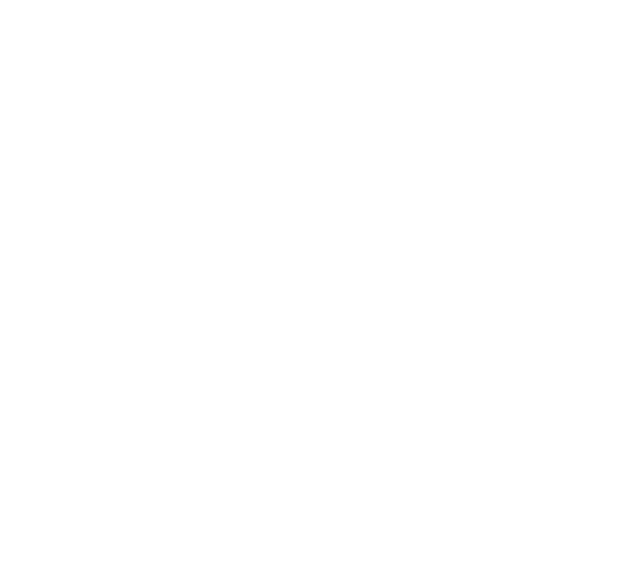
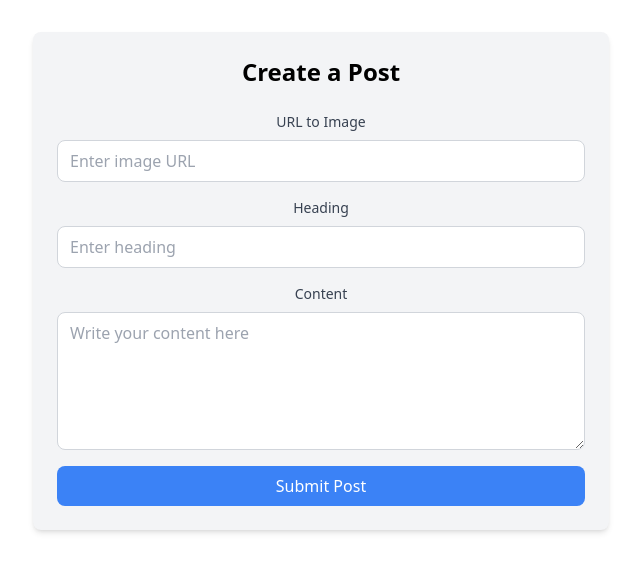
Before and after one commit to dobrqka/blog, a React (Vite) app in the folder front/: page /new-post in a window 1280 px wide. Before the commit this address had no page. Shown: the top 572 px of the page, without its empty margins (319-959 px from the left). Built offline with nearby package versions, Linux system fonts and the light colour scheme.

Commit message:
Commenting and post creation for uses

```diff
--- a/front/src/App.jsx
+++ b/front/src/App.jsx
@@ -4,6 +4,7 @@ import HomePage from "./components/HomePage.jsx";
 import Post from "./components/Post.jsx";
 import LoginForm from "./components/LoginForm.jsx";
 import Register from "./components/Register.jsx";
+import PostCreate from "./components/PostCreate.jsx";
 
 function App() {
   return (
@@ -13,6 +14,7 @@ function App() {
         <Route path="/post/:id" element={<Post />} />
         <Route path="/login" element={<LoginForm />} />
         <Route path="/register" element={<Register />} />
+        <Route path="/new-post" element={<PostCreate />} />
       </Routes>
     </Router>
   );
--- a/front/src/components/CommentSection.jsx
+++ b/front/src/components/CommentSection.jsx
@@ -1,9 +1,12 @@
-import { useState, useEffect } from "react";
+import { useState, useEffect, useContext } from "react";
 import { useParams } from "react-router-dom";
+import { AuthContext } from "../contexts/AuthContext.jsx";
 
 const CommentSection = () => {
   const [comments, setComments] = useState([]);
   const { id } = useParams();
+  const { isAuthenticated, user, logout } = useContext(AuthContext);
+  const [text, setText] = useState("");
 
   useEffect(() => {
     const fetchComments = async () => {
@@ -27,6 +30,35 @@ const CommentSection = () => {
     return email;
   };
 
+  const postComment = async (e) => {
+    e.preventDefault();
+    try {
+      const token = localStorage.getItem("token");
+      const response = await fetch(
+        `${import.meta.env.VITE_API_URL}/posts/${id}/comments`,
+        {
+          method: "POST",
+          headers: {
+            "Content-Type": "application/json",
+            Authorization: `Bearer ${token}`,
+          },
+          body: JSON.stringify({
+            content: text,
+          }),
+        }
+      );
+      if (response.ok) {
+        const newComment = await response.json();
+        setComments((prevComments) => [...prevComments, newComment]);
+        setText("");
+      } else {
+        console.error("Failed to post comment: ", await response.json());
+      }
+    } catch (error) {
+      console.error("Error creating user: ", error);
+    }
+  };
+
   return (
     <div className="max-w-xl mx-auto p-6 bg-gray-100 rounded-lg shadow-md">
       <div className="space-y-4">
@@ -44,12 +76,32 @@ const CommentSection = () => {
       </div>
 
       <div className="mt-6">
-        <textarea
-          className="w-full p-3 border rounded-lg focus:outline-none focus:ring-2 focus:ring-blue-500"
-          rows="3"
-          placeholder="Write a comment..."
-        ></textarea>
-        <button className="mt-3 px-4 py-2 bg-blue-500 text-white rounded-lg hover:bg-blue-600">
+        {isAuthenticated ? (
+          <textarea
+            className="w-full p-3 border rounded-lg focus:outline-none focus:ring-2 focus:ring-blue-500"
+            rows="3"
+            placeholder="Write a comment..."
+            onChange={(e) => {
+              setText(e.target.value);
+            }}
+            value={text}
+          ></textarea>
+        ) : (
+          <textarea
+            className="w-full p-3 border rounded-lg focus:outline-none focus:ring-2 focus:ring-blue-500"
+            rows="3"
+            placeholder="You must log in to write a comment."
+            onChange={(e) => {
+              setText(e.target.value);
+            }}
+            value={text}
+            disabled
+          ></textarea>
+        )}
+        <button
+          onClick={postComment}
+          className="mt-3 px-4 py-2 bg-blue-500 text-white rounded-lg hover:bg-blue-600"
+        >
           Post Comment
         </button>
       </div>
--- a/front/src/components/HomePage.jsx
+++ b/front/src/components/HomePage.jsx
@@ -7,7 +7,6 @@ const HomePage = () => {
   const [recentPost, setRecentPost] = useState({ title: "", content: "" });
   const [allPosts, setAllPosts] = useState([]);
   const { isAuthenticated, user, logout } = useContext(AuthContext);
-  console.log(user);
 
   useEffect(() => {
     const fetchRecentPost = async () => {
@@ -50,7 +49,17 @@ const HomePage = () => {
       {isAuthenticated ? (
         <div>
           <h1>Welcome, {user.email}!</h1>
-          <button onClick={logout}>Logout</button>
+          <button
+            onClick={logout}
+            className="px-4 py-2 bg-blue-500 text-white rounded-md shadow-md hover:bg-blue-600 focus:outline-none focus:ring-2 focus:ring-blue-300"
+          >
+            Logout
+          </button>
+          <Link to="/new-post">
+            <button className="px-4 py-2 bg-blue-500 text-white rounded-md shadow-md hover:bg-blue-600 focus:outline-none focus:ring-2 focus:ring-blue-300">
+              New Post
+            </button>
+          </Link>
         </div>
       ) : (
         <div>
--- a/front/src/components/Post.jsx
+++ b/front/src/components/Post.jsx
@@ -1,12 +1,14 @@
 import { useParams } from "react-router-dom";
-import { useState, useEffect } from "react";
+import { useState, useEffect, useContext } from "react";
 import BackButton from "./BackButton";
 import CommentSection from "./CommentSection";
 import { Link } from "react-router-dom";
+import { AuthContext } from "../contexts/AuthContext.jsx";
 
 const Post = ({ title, content }) => {
   const { id } = useParams();
   const [post, setPost] = useState(null);
+  const { isAuthenticated, user, logout } = useContext(AuthContext);
 
   useEffect(() => {
     const fetchPost = async () => {
@@ -28,6 +30,18 @@ const Post = ({ title, content }) => {
   return (
     <div className="max-w-4xl mx-auto p-6">
       <BackButton text={"Back"} />
+      {isAuthenticated ? (
+        <div>
+          <h1>Welcome, {user.email}!</h1>
+          <button
+            onClick={logout}
+            className="px-4 py-2 bg-blue-500 text-white rounded-md shadow-md hover:bg-blue-600 focus:outline-none focus:ring-2 focus:ring-blue-300"
+          >
+            Logout
+          </button>
+        </div>
+      ) : (
+        <div>
           <Link to="/login">
             <button className="px-4 py-2 bg-blue-500 text-white rounded-md shadow-md hover:bg-blue-600 focus:outline-none focus:ring-2 focus:ring-blue-300">
               Login
@@ -38,6 +52,8 @@ const Post = ({ title, content }) => {
               Register
             </button>
           </Link>
+        </div>
+      )}
       <h1 className="text-3xl font-bold">{post.title}</h1>
       <img className="post-image" src={post.thumbnail}></img>
       <p>{post.content}</p>
--- /dev/null
+++ b/front/src/components/PostCreate.jsx
@@ -0,0 +1,110 @@
+import { useState, useContext } from "react";
+import { useNavigate } from "react-router-dom";
+import { AuthContext } from "../contexts/AuthContext.jsx";
+
+const PostCreate = () => {
+  const { isAuthenticated, user, logout } = useContext(AuthContext);
+  const [thumbnail, setThumbnail] = useState("");
+  const [title, setTitle] = useState("");
+  const [content, setContent] = useState("");
+  const [error, setError] = useState("null");
+  const navigate = useNavigate();
+
+  const createPost = async (e) => {
+    e.preventDefault();
+    try {
+      const token = localStorage.getItem("token");
+      const response = await fetch(`${import.meta.env.VITE_API_URL}/posts`, {
+        method: "POST",
+        headers: {
+          "Content-Type": "application/json",
+          Authorization: `Bearer ${token}`,
+        },
+        body: JSON.stringify({
+          title,
+          content,
+          thumbnail,
+        }),
+      });
+      const data = await response.json();
+
+      if (response.ok) {
+        console.log("Post creation successful:", data);
+        navigate("/");
+      } else {
+        setError(data.message || "Post creation failed");
+      }
+    } catch (error) {
+      console.error("Error creating post: ", error);
+      setError("An error occurred. Please try again.");
+    }
+  };
+
+  return (
+    <div className="max-w-xl mx-auto p-6 bg-gray-100 rounded-lg shadow-md">
+      <h2 className="text-2xl font-bold mb-6 text-center">Create a Post</h2>
+      <form className="space-y-4">
+        <div>
+          <label
+            htmlFor="thumbnail"
+            className="block text-sm font-medium text-gray-700"
+          >
+            URL to Image
+          </label>
+          <input
+            type="text"
+            id="thumbnail"
+            onChange={(e) => {
+              setThumbnail(e.target.value);
+            }}
+            value={thumbnail}
+            placeholder="Enter image URL"
+            className="mt-2 block w-full px-3 py-2 border border-gray-300 rounded-lg focus:outline-none focus:ring-2 focus:ring-blue-500"
+          />
+        </div>
+        <div>
+          <label
+            htmlFor="heading"
+            className="block text-sm font-medium text-gray-700"
+          >
+            Heading
+          </label>
+          <input
+            type="text"
+            id="title"
+            value={title}
+            onChange={(e) => setTitle(e.target.value)}
+            placeholder="Enter heading"
+            className="mt-2 block w-full px-3 py-2 border border-gray-300 rounded-lg focus:outline-none focus:ring-2 focus:ring-blue-500"
+          />
+        </div>
+        <div>
+          <label
+            htmlFor="content"
+            className="block text-sm font-medium text-gray-700"
+          >
+            Content
+          </label>
+          <textarea
+            id="content"
+            value={content}
+            onChange={(e) => setContent(e.target.value)}
+            rows="5"
+            placeholder="Write your content here"
+            className="mt-2 block w-full px-3 py-2 border border-gray-300 rounded-lg focus:outline-none focus:ring-2 focus:ring-blue-500"
+          />
+        </div>
+        <button
+          onClick={(e) => {
+            createPost(e);
+          }}
+          className="w-full px-4 py-2 bg-blue-500 text-white rounded-lg hover:bg-blue-600 focus:outline-none focus:ring-2 focus:ring-blue-500"
+        >
+          Submit Post
+        </button>
+      </form>
+    </div>
+  );
+};
+
+export default PostCreate;
```
Also changed, not shown: front/src/components/Register.jsx (+49 -0 lines), 1 other file (tests, documents, lock files or other folders). Lines whose indentation alone changed are shown as unchanged.
